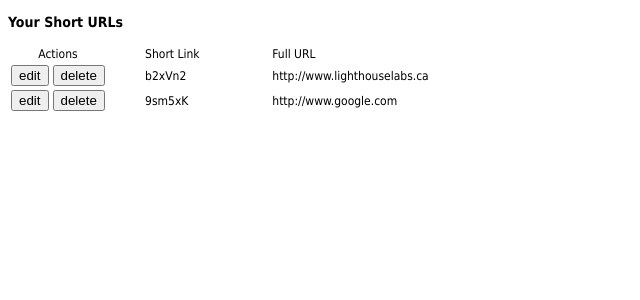
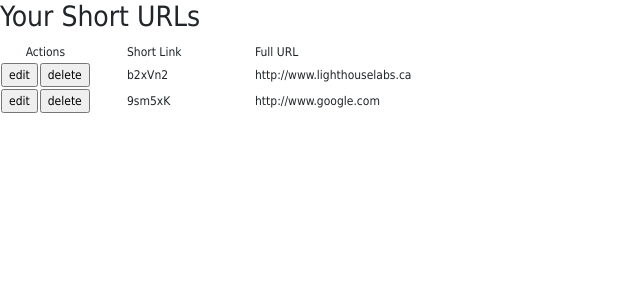
Before and after one commit to giovaniv/tinyApp, a Node server app: page /urls in a window 1280 px wide. Shown: the top 300 px of the page, without its empty margins (0-640 px from the left). Run offline with Node 20, Linux system fonts and the light colour scheme.

Commit message:
updated _header.ejs and added _footer.ejs

```diff
--- /dev/null
+++ b/views/partials/_footer.ejs
@@ -0,0 +1,2 @@
+</body>
+</html>
--- a/views/partials/_header.ejs
+++ b/views/partials/_header.ejs
@@ -1,8 +1,9 @@
 <!DOCTYPE html>
 <html lang="en">
 <head>
-  <title>TinyApp</title>
+  <title>Giovani's TinyApp</title>
+  <meta charset="utf-8">
+    <meta name="viewport" content="width=device-width, initial-scale=1, shrink-to-fit=no">
+  <link rel="stylesheet" href="https://stackpath.bootstrapcdn.com/bootstrap/4.1.1/css/bootstrap.min.css" integrity="sha384-WskhaSGFgHYWDcbwN70/dfYBj47jz9qbsMId/iRN3ewGhXQFZCSftd1LZCfmhktB" crossorigin="anonymous">
 </head>
 <body>
-</body>
-</html>
```
